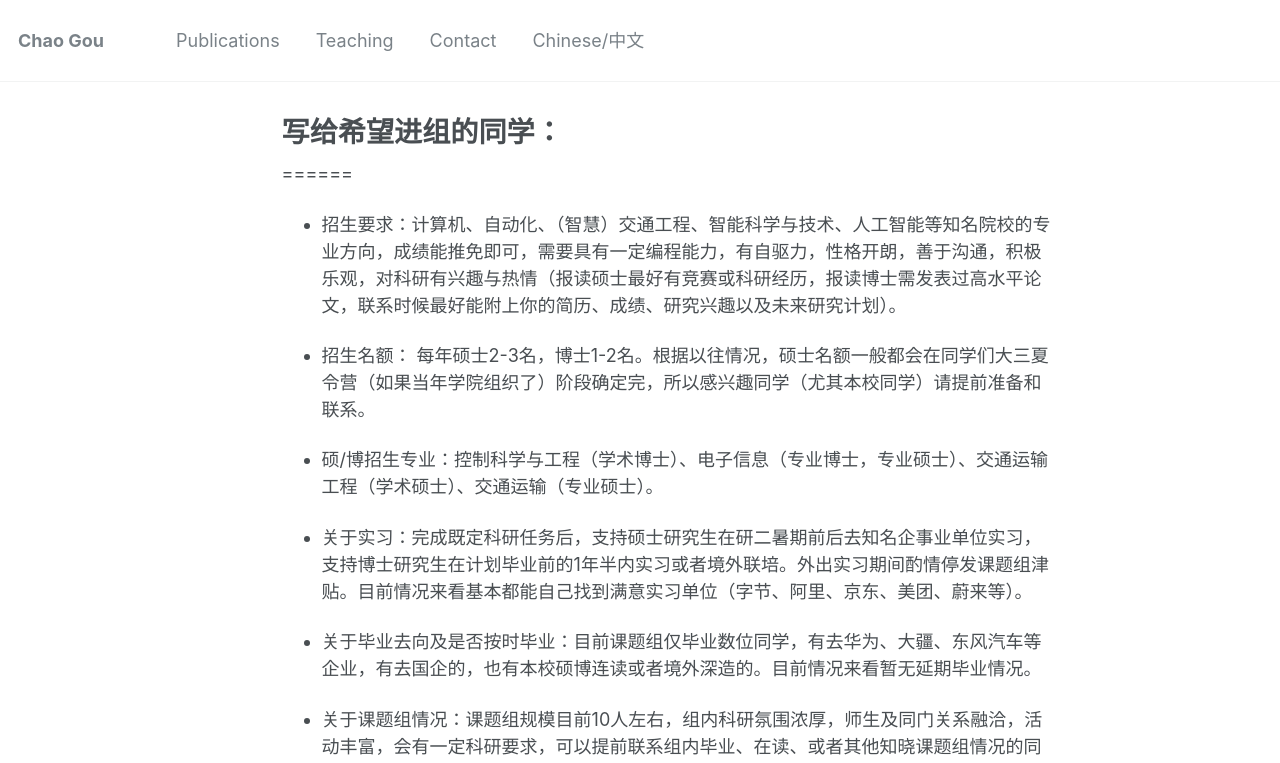
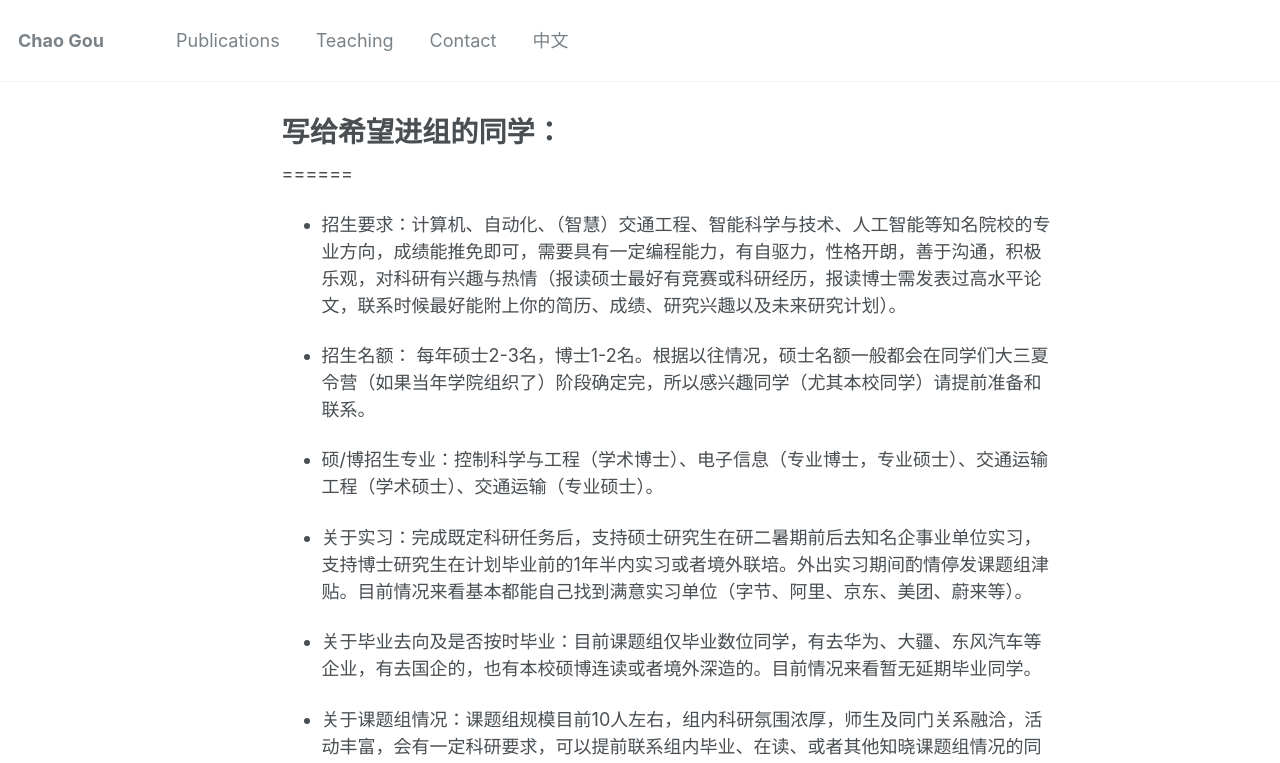
Before and after one commit to chaogou/chaogou.github.io, a Jekyll site: the page built from _pages/non-menu-page.md, in a window 1280 px wide. Shown: the top 763 px of the page. Built offline with Jekyll 4.4.1, drawn with Linux system fonts in a browser that asks for light colours; comment, search, counter and statistics services are not loaded.

Commit message:
update202505

```diff
--- a/_data/navigation.yml
+++ b/_data/navigation.yml
@@ -9,5 +9,5 @@ main:
   - title: "Contact"
     url: /contact/
 
-  - title: "Chinese/中文"
+  - title: "中文"
     url: /cv/
--- a/_pages/non-menu-page.md
+++ b/_pages/non-menu-page.md
@@ -18,7 +18,7 @@ author_profile: false
 
 * 关于实习：完成既定科研任务后，支持硕士研究生在研二暑期前后去知名企事业单位实习，支持博士研究生在计划毕业前的1年半内实习或者境外联培。外出实习期间酌情停发课题组津贴。目前情况来看基本都能自己找到满意实习单位（字节、阿里、京东、美团、蔚来等）。
 
-* 关于毕业去向及是否按时毕业：目前课题组仅毕业数位同学，有去华为、大疆、东风汽车等企业，有去国企的，也有本校硕博连读或者境外深造的。目前情况来看暂无延期毕业情况。
+* 关于毕业去向及是否按时毕业：目前课题组仅毕业数位同学，有去华为、大疆、东风汽车等企业，有去国企的，也有本校硕博连读或者境外深造的。目前情况来看暂无延期毕业同学。
 
 * 关于课题组情况：课题组规模目前10人左右，组内科研氛围浓厚，师生及同门关系融洽，活动丰富，会有一定科研要求，可以提前联系组内毕业、在读、或者其他知晓课题组情况的同学咨询，自我判断一下课题组是否适合你。
 
```
